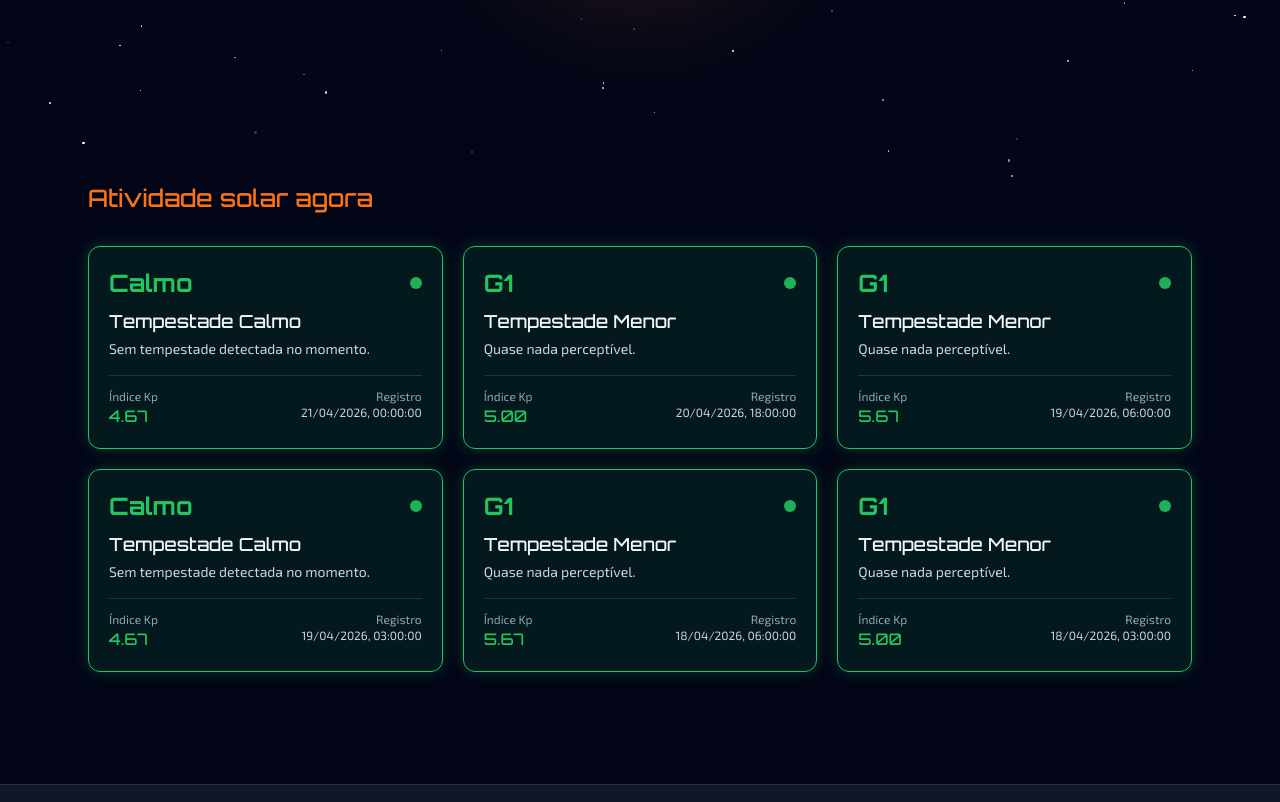
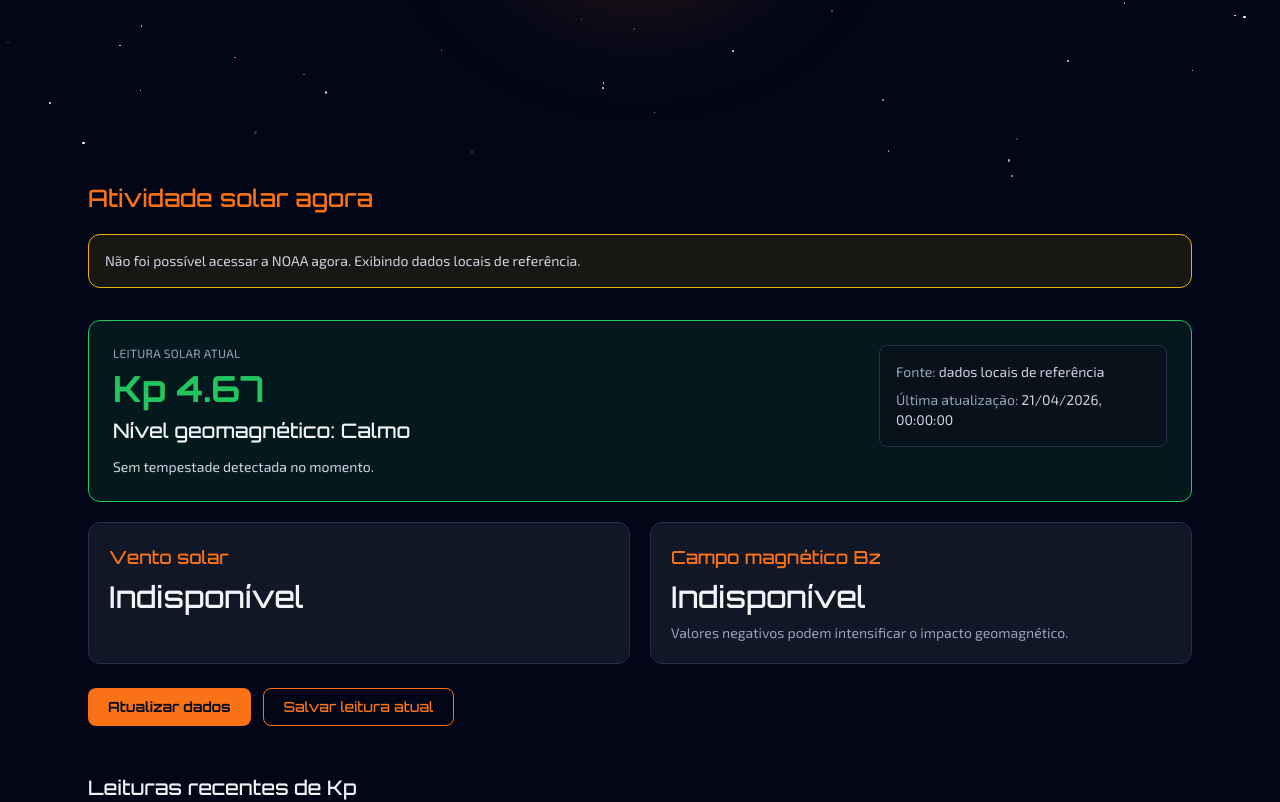
Before and after one commit to MariMukai/Gs_TempestadesSolares_2026, a React (Vite) app: page / in a window 1280 px wide. Shown: the part 619-1421 px from the top of the page. Built offline with nearby package versions, Linux system fonts and the light colour scheme; no server answers.

Commit message:
destaca leitura atual e exibe dados NOAA na home

```diff
--- a/src/components/AlertCard.jsx
+++ b/src/components/AlertCard.jsx
@@ -10,6 +10,9 @@ const glowPorCor = {
 export default function AlertCard({ alerta }) {
   const c = classesPorCor[alerta.cor];
   const glow = glowPorCor[alerta.cor];
+  const titulo = alerta.nivel === "Calmo"
+    ? "Atividade calma"
+    : `Tempestade ${alerta.rotulo}`;
 
   return (
     <article
@@ -22,8 +25,8 @@ export default function AlertCard({ alerta }) {
         <span className={`h-3 w-3 rounded-full ${c.bolinha} animate-pulso`} />
       </div>
 
-      <h3 className="mt-2 font-display text-lg text-slate-100">
-        Tempestade {alerta.rotulo}
+      <h3 className="mt-2 break-words font-display text-lg text-slate-100">
+        {titulo}
       </h3>
       <p className="mt-1 break-words text-sm text-slate-300">{alerta.descricao}</p>
 
--- a/src/pages/Problema.jsx
+++ b/src/pages/Problema.jsx
@@ -1,18 +1,101 @@
 
 import { useEffect, useState } from "react";
-import { buscarAlertas } from "../services/dadosNoaa.js";
+import { buscarAlertas, buscarBz, buscarVento } from "../services/dadosNoaa.js";
 import AlertCard from "../components/AlertCard.jsx";
+import { classesPorCor } from "../utils/classificar.js";
+import { adicionarRegistroHistorico } from "../utils/historico.js";
+
+function formatarHorario(horario) {
+  const data = new Date(horario);
+
+  if (isNaN(data.getTime())) {
+    return "Horário indisponível";
+  }
+
+  return data.toLocaleString("pt-BR");
+}
+
+function normalizarNumero(valor) {
+  return Number.isFinite(valor) ? valor : null;
+}
 
 export default function Problema() {
   const [alertas, setAlertas] = useState([]);
+  const [origem, setOrigem] = useState(null);
+  const [vento, setVento] = useState(null);
+  const [bz, setBz] = useState(null);
   const [carregando, setCarregando] = useState(true);
+  const [erro, setErro] = useState(false);
+  const [leituraSalva, setLeituraSalva] = useState(false);
+
+  async function carregarDados() {
+    setCarregando(true);
+    setErro(false);
+    setLeituraSalva(false);
+
+    try {
+      const [dadosAlertas, ventoAtual, bzAtual] = await Promise.all([
+        buscarAlertas(),
+        buscarVento(),
+        buscarBz(),
+      ]);
+
+      if (!dadosAlertas.alertas || dadosAlertas.alertas.length === 0) {
+        throw new Error("Nenhum alerta disponivel");
+      }
+
+      setAlertas(dadosAlertas.alertas);
+      setOrigem(dadosAlertas.origem);
+      setVento(normalizarNumero(ventoAtual));
+      setBz(normalizarNumero(bzAtual));
+    } catch (falha) {
+      console.warn("Falha ao carregar dados solares:", falha);
+      setAlertas([]);
+      setOrigem(null);
+      setVento(null);
+      setBz(null);
+      setErro(true);
+    } finally {
+      setCarregando(false);
+    }
+  }
 
   useEffect(() => {
-    buscarAlertas().then((dados) => {
-      setAlertas(dados);
-      setCarregando(false);
-    });
+    carregarDados();
   }, []);
+
+  const leituraAtual = alertas[0];
+  const leiturasRecentes = alertas.slice(1);
+  const classesLeituraAtual = leituraAtual ? classesPorCor[leituraAtual.cor] : null;
+  const textoOrigem = origem === "noaa"
+    ? "NOAA ao vivo"
+    : "dados locais de referência";
+
+  function salvarLeituraAtual() {
+    if (!leituraAtual || leituraSalva) {
+      return;
+    }
+
+    const registro = {
+      tipo: "Leitura atual",
+      origem: origem === "noaa" ? "NOAA" : "Fallback local",
+      kp: leituraAtual.kp,
+      nivel: leituraAtual.nivel,
+      cor: leituraAtual.cor,
+      descricao: leituraAtual.descricao,
+    };
+
+    if (vento !== null) {
+      registro.velocidade = vento;
+    }
+
+    if (bz !== null) {
+      registro.bz = bz;
+    }
+
+    adicionarRegistroHistorico(registro);
+    setLeituraSalva(true);
+  }
 
   return (
     <>
@@ -54,13 +137,103 @@ export default function Problema() {
           Atividade solar agora
         </h2>
 
-        {carregando ? (
-          <p className="mt-8 animate-pulso text-slate-400">Buscando dados da NOAA...</p>
-        ) : (
-          <div className="mt-8 grid gap-5 sm:grid-cols-2 lg:grid-cols-3">
-            {alertas.map((alerta, i) => (
+        {carregando && alertas.length === 0 ? (
+          <p className="mt-8 animate-pulso text-slate-400">
+            Carregando dados solares em tempo real...
+          </p>
+        ) : erro ? (
+          <div className="mt-8 rounded-xl border border-alerta-vermelho bg-alerta-vermelho/10 p-5 text-sm text-slate-300">
+            <p>Não foi possível carregar os dados no momento.</p>
+            <p className="mt-1">Tente atualizar novamente.</p>
+            <button
+              onClick={carregarDados}
+              className="mt-4 rounded-lg bg-alerta-laranja px-5 py-2 font-display text-sm font-bold text-space-900 transition-opacity hover:opacity-80"
+            >
+              Atualizar dados
+            </button>
+          </div>
+        ) : leituraAtual && classesLeituraAtual ? (
+          <>
+            {origem === "fallback" && (
+              <p className="mt-5 rounded-xl border border-alerta-amarelo bg-alerta-amarelo/10 p-4 text-sm text-slate-300">
+                Não foi possível acessar a NOAA agora. Exibindo dados locais de referência.
+              </p>
+            )}
+
+            <div className={`mt-8 rounded-xl border ${classesLeituraAtual.borda} ${classesLeituraAtual.fundo} p-5 sm:p-6`}>
+              <div className="flex flex-col gap-5 lg:flex-row lg:items-start lg:justify-between">
+                <div className="min-w-0">
+                  <p className="text-xs uppercase tracking-wide text-slate-400">
+                    Leitura solar atual
+                  </p>
+                  <h3 className={`mt-2 font-display text-4xl font-bold ${classesLeituraAtual.texto}`}>
+                    Kp {leituraAtual.kp.toFixed(2)}
+                  </h3>
+                  <p className="mt-2 break-words font-display text-xl text-slate-100">
+                    Nível geomagnético: {leituraAtual.nivel}
+                  </p>
+                  <p className="mt-3 max-w-3xl break-words text-sm text-slate-300">
+                    {leituraAtual.descricao}
+                  </p>
+                </div>
+
+                <div className="min-w-0 rounded-lg border border-space-600 bg-space-900/60 p-4 text-sm text-slate-300 lg:w-72">
+                  <p>
+                    <span className="text-slate-400">Fonte: </span>
+                    {textoOrigem}
+                  </p>
+                  <p className="mt-2">
+                    <span className="text-slate-400">Última atualização: </span>
+                    {formatarHorario(leituraAtual.horario)}
+                  </p>
+                </div>
+              </div>
+            </div>
+
+            <div className="mt-5 grid gap-5 md:grid-cols-2">
+              <div className="min-w-0 rounded-xl border border-space-600 bg-space-800 p-5">
+                <p className="font-display text-lg text-alerta-laranja">Vento solar</p>
+                <p className="mt-2 font-display text-3xl text-slate-100">
+                  {vento !== null ? `${vento.toFixed(1)} km/s` : "Indisponível"}
+                </p>
+              </div>
+              <div className="min-w-0 rounded-xl border border-space-600 bg-space-800 p-5">
+                <p className="font-display text-lg text-alerta-laranja">Campo magnético Bz</p>
+                <p className="mt-2 font-display text-3xl text-slate-100">
+                  {bz !== null ? `${bz.toFixed(2)} nT` : "Indisponível"}
+                </p>
+                <p className="mt-2 break-words text-sm text-slate-400">
+                  Valores negativos podem intensificar o impacto geomagnético.
+                </p>
+              </div>
+            </div>
+
+            <div className="mt-6 flex flex-wrap gap-3">
+              <button
+                onClick={carregarDados}
+                disabled={carregando}
+                className="rounded-lg bg-alerta-laranja px-5 py-2 font-display text-sm font-bold text-space-900 transition-opacity hover:opacity-80 disabled:opacity-50"
+              >
+                {carregando ? "Atualizando..." : "Atualizar dados"}
+              </button>
+              <button
+                onClick={salvarLeituraAtual}
+                disabled={!leituraAtual || leituraSalva}
+                className="rounded-lg border border-alerta-laranja px-5 py-2 font-display text-sm text-alerta-laranja transition-opacity hover:opacity-70 disabled:opacity-40"
+              >
+                {leituraSalva ? "Leitura salva" : "Salvar leitura atual"}
+              </button>
+            </div>
+
+            {leiturasRecentes.length > 0 && (
+              <>
+                <h3 className="mt-12 break-words font-display text-xl text-slate-100">
+                  Leituras recentes de Kp
+                </h3>
+                <div className="mt-5 grid gap-5 sm:grid-cols-2 lg:grid-cols-3">
+                  {leiturasRecentes.map((alerta, i) => (
                     <div
-                key={i}
+                      key={`${alerta.horario}-${i}`}
                       className="animate-surgir opacity-0"
                       style={{ animationDelay: `${i * 0.1}s` }}
                     >
@@ -68,6 +241,13 @@ export default function Problema() {
                     </div>
                   ))}
                 </div>
+              </>
+            )}
+          </>
+        ) : (
+          <div className="mt-8 rounded-xl border border-alerta-vermelho bg-alerta-vermelho/10 p-5 text-sm text-slate-300">
+            Não foi possível carregar os dados no momento.
+          </div>
         )}
       </section>
     </>
--- a/src/services/dadosNoaa.js
+++ b/src/services/dadosNoaa.js
@@ -24,10 +24,16 @@ export async function buscarAlertas() {
     const resposta = await fetch(URL_KP);
     if (!resposta.ok) throw new Error("Resposta nao OK da NOAA");
     const dados = await resposta.json();
-    return dados.slice(1).slice(-8).reverse().map(normalizar);
+    return {
+      alertas: dados.slice(1).slice(-8).reverse().map(normalizar),
+      origem: "noaa",
+    };
   } catch (erro) {
     console.warn("Falha na API da NOAA, usando dados locais:", erro);
-    return kpFallback.slice().reverse().map(normalizar);
+    return {
+      alertas: kpFallback.slice().reverse().map(normalizar),
+      origem: "fallback",
+    };
   }
 }
 
```
Lines whose indentation alone changed are shown as unchanged.
